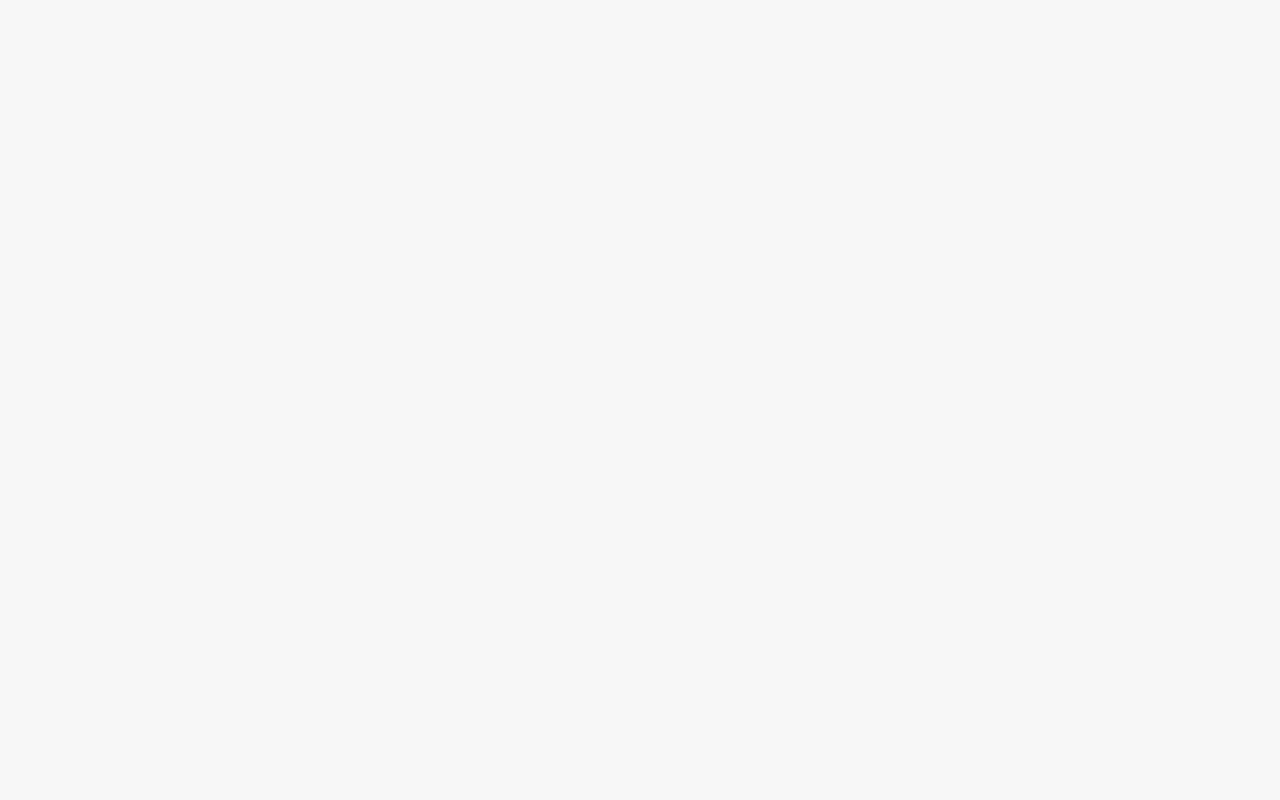
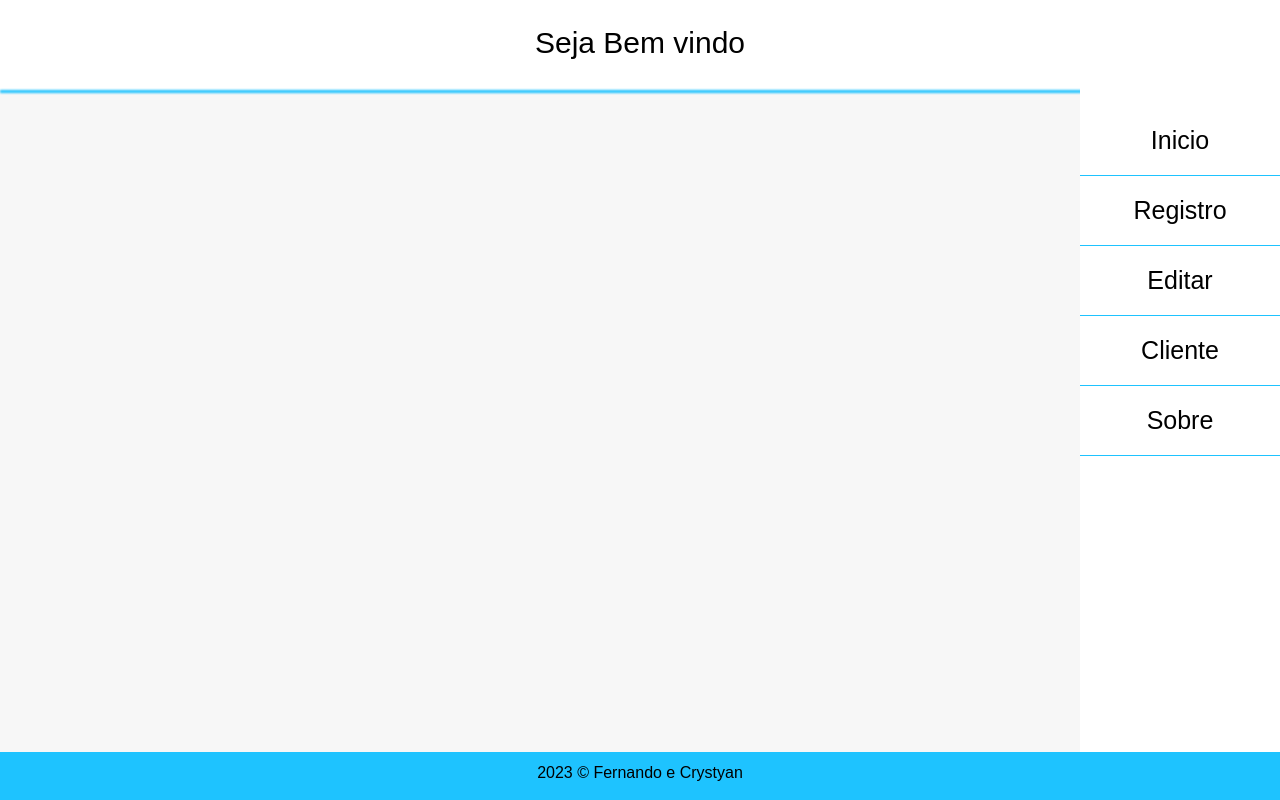
Before and after one commit to Crys95/braniac-front-react, a React (Create React App) app: page /Home in a window 1280 px wide. Before the commit this address had no page. Built offline with nearby package versions, Linux system fonts and the light colour scheme.

Commit message:
meu-projeto

```diff
--- a/src/components/Begins/styles.ts
+++ b/src/components/Begins/styles.ts
@@ -2,7 +2,7 @@ import styled from 'styled-components';
 
 export const ContainerLeft = styled.div`
   filter: blur(1px);
-  background-image: linear-gradient(#000082, black);
+  background-image: linear-gradient(#9dedf9, #000082);
   height: 100%;
   width: 30%;
 `;
--- /dev/null
+++ b/src/components/Footer/index.tsx
@@ -0,0 +1,14 @@
+import React from 'react';
+
+import * as Styled from './styles';
+
+const Footer: React.FC = () => {
+
+  return (
+    <Styled.ContainerFooter>
+      <Styled.Info>2023 &copy; Fernando e Crystyan</Styled.Info>
+    </Styled.ContainerFooter>
+  );
+};
+
+export default Footer;
--- /dev/null
+++ b/src/components/Footer/styles.ts
@@ -0,0 +1,14 @@
+import styled from 'styled-components';
+
+export const ContainerFooter = styled.footer`
+background-color: #1ec3ff;
+position: fixed;
+text-align: center;
+bottom: 0;
+width: 100%;
+height: 3rem;
+`;
+
+export const Info = styled.div`
+margin-top: 12px;
+`;
--- /dev/null
+++ b/src/components/Navegador/index.tsx
@@ -0,0 +1,23 @@
+import React from 'react';
+import { useNavigate } from 'react-router-dom';
+import * as Styled from './styles';
+
+const Navegador: React.FC = () => {
+    const navigate = useNavigate();
+
+
+
+    return (
+            <Styled.ContainerNavegar>
+                    <Styled.Navegar>
+                        <Styled.NavegarItens onClick={() => navigate('/')} style={{ marginTop: 36 }}>Inicio</Styled.NavegarItens>
+                        <Styled.NavegarItens>Registro</Styled.NavegarItens>
+                        <Styled.NavegarItens>Editar</Styled.NavegarItens>
+                        <Styled.NavegarItens>Cliente</Styled.NavegarItens>
+                        <Styled.NavegarItens>Sobre</Styled.NavegarItens>
+                    </Styled.Navegar>
+            </Styled.ContainerNavegar>
+    );
+};
+
+export default Navegador;
--- /dev/null
+++ b/src/components/Navegador/styles.ts
@@ -0,0 +1,31 @@
+import styled from 'styled-components';
+
+export const ContainerNavegar = styled.div`
+  background-color: white;
+  position: fixed;
+  text-align: center;
+  right: 0;
+  top: 70px;
+  width: 200px;
+  height: 95%;
+`;
+
+export const Navegar = styled.ul`
+padding-left: 0px;
+`;
+
+export const NavegarItens = styled.li`
+cursor: pointer;
+display:block;
+list-style-type: none;
+font-size: 25px;
+padding-top: 20px;
+padding-bottom: 20px;
+border-bottom: 1px solid #1ec3ff;
+  &:hover {
+    background-color: #1ec3ff;
+  }
+  &:active {
+    background-color: #2230c9;
+  }
+`;
--- /dev/null
+++ b/src/components/Topo/index.tsx
@@ -0,0 +1,25 @@
+import React from 'react';
+import * as Styled from './styles';
+
+export interface InfoTopo {
+    Title: string;
+}
+
+const Topo: React.FC<InfoTopo> = ({Title}) => {
+
+    return (
+            <Styled.Topo>
+                <Styled.Info>
+                    <Styled.ContainerText>
+                        <Styled.Text>
+                            {Title}
+                        </Styled.Text>
+                    </Styled.ContainerText>
+                </Styled.Info>
+                <Styled.Logo>
+                </Styled.Logo>
+            </Styled.Topo>
+    );
+};
+
+export default Topo;
--- /dev/null
+++ b/src/components/Topo/styles.ts
@@ -0,0 +1,31 @@
+import styled from 'styled-components';
+
+export const Topo = styled.div`
+  position:fixed;
+  display: grid;
+  height: 15%;
+  width: 100%;
+`;
+
+export const Logo = styled.div`
+  filter: blur(1px);
+  background-color: #1ec3ff;
+  height: 10%;
+  width: 100%;
+`;
+
+export const Info = styled.div`
+  text-align: center;
+  background-color: white;
+  height: 100%;
+  width: 100%;
+`;
+
+export const ContainerText = styled.div`
+  font-size: 30px;
+  margin-top: 2%;
+`
+
+export const Text = styled.text`
+    margin-top: 2%;
+`;
--- /dev/null
+++ b/src/pages/Home/index.tsx
@@ -0,0 +1,22 @@
+import React from 'react';
+import { useNavigate } from 'react-router-dom';
+import * as Styled from './styles';
+import Topo from '../../components/Topo';
+import Footer from '../../components/Footer';
+import Navegador from '../../components/Navegador';
+
+const Sign: React.FC = () => {
+    const navigate = useNavigate();
+
+
+
+    return (
+        <Styled.Container>
+            <Topo Title='Seja Bem vindo' />
+            <Navegador />
+            <Footer />
+        </Styled.Container>
+    );
+};
+
+export default Sign;
--- /dev/null
+++ b/src/pages/Home/styles.ts
@@ -0,0 +1,34 @@
+import styled from 'styled-components';
+
+export const Container = styled.div`
+  display: grid;
+  height: 100vh;
+  width: 100vw;
+`;
+
+export const ContainerNavegar = styled.div`
+  background-color: white;
+  position: absolute;
+  text-align: center;
+  right: 0;
+  top: 100px;
+  width: 12%;
+  height: 85%;
+`;
+
+export const Navegar = styled.ul`
+padding-left: 0px;
+`;
+
+export const NavegarItens = styled.li`
+cursor: pointer;
+display:block;
+list-style-type: none;
+font-size: 25px;
+padding-top: 20px;
+padding-bottom: 20px;
+border-bottom: 1px solid #1ec3ff;
+  &:hover {
+    background-color: #1ec3ff;
+  }
+`;
--- a/src/routes/route.tsx
+++ b/src/routes/route.tsx
@@ -2,12 +2,14 @@ import React from 'react'
 import { Route, Routes } from 'react-router-dom'
 import Sign from '../pages/Singn';
 import Register from '../pages/Register';
+import Home from '../pages/Home/index';
 
 const RouterPage: React.FC = () => {
     return (
         <Routes>
             <Route path="/" element={<Sign />} />
             <Route path="/Register" element={<Register />} />
+            <Route path="/Home" element={<Home />} />
         </Routes>
     );
 }
```
Also changed, not shown: src/components/Foot/index.tsx (deleted, +0 -23 lines), src/components/Foot/styles.ts (deleted, +0 -18 lines).
